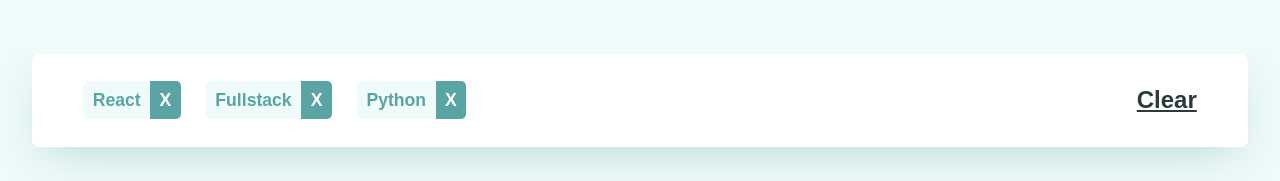
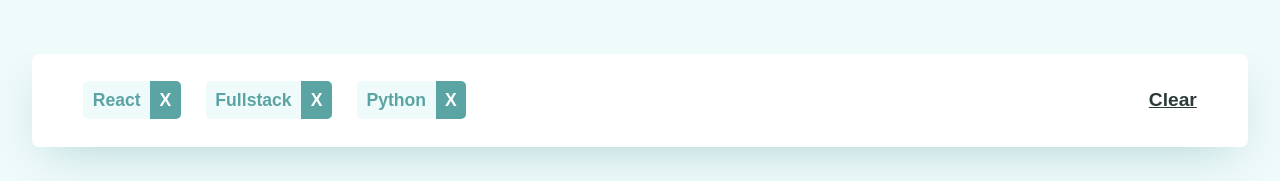
Before and after one commit to AAM77/static-listings-challenge-frontend, a React (Create React App) app: page / in a window 1280 px wide. Shown: the part 156-337 px from the top of the page. Built offline with nearby package versions, Linux system fonts and the light colour scheme; a web font is replaced by a local one.

Commit message:
Resize the clear button for the selected filters component. Replace colors with their variables.

```diff
--- a/src/App.scss
+++ b/src/App.scss
@@ -10,6 +10,7 @@ $spartan: "Spartan", sans-serif;
 // Primary Color
 $desaturated-dark-cyan: hsl(180, 29%, 50%);
 
+// Secondary & Tertiary Colors
 $light-grayish-cyan-background: hsl(180, 52%, 96%);
 $light-grayish-cyan-filter-tablet: hsl(180, 31%, 95%);
 $dark-grayish-cyan: hsl(180, 8%, 52%);
@@ -425,7 +426,7 @@ table th {
 }
 
 .App {
-  background: hsl(180, 52%, 96%);
+  background: $light-grayish-cyan-background;
 
   .attribution.footer {
     margin-bottom: 1rem;
@@ -483,7 +484,7 @@ table th {
         height: 38px;
         border-top-left-radius: 5px;
         border-bottom-left-radius: 5px;
-        background: hsl(180, 52%, 96%);
+        background: $light-grayish-cyan-background;
       }
 
       .remove-button {
@@ -518,10 +519,10 @@ table th {
   width: auto;
   height: auto;
   font-family: $spartan;
-  font-size: 1.5rem;
+  font-size: 1.2rem;
   font-weight: 700;
   text-decoration: underline;
-  color: hsl(180, 14%, 20%);
+  color: $very-dark-grayish-cyan;
 
   &:hover {
     cursor: pointer;
@@ -578,7 +579,7 @@ table th {
       margin-left: 5px;
 
       .featured {
-        background: hsl(180, 14%, 20%);
+        background: $very-dark-grayish-cyan;
       }
 
       .new {
@@ -603,7 +604,7 @@ table th {
   .position {
     font-size: 1.5rem;
     font-weight: 700;
-    color: hsl(180, 14%, 20%);
+    color: $very-dark-grayish-cyan;
 
     &:hover {
       cursor: pointer;
@@ -614,7 +615,7 @@ table th {
   .additional-details {
     font-size: 1.1rem;
     font-weight: 500;
-    color: hsl(180, 8%, 52%);
+    color: $dark-grayish-cyan;
   }
 
   .interpunct {
@@ -643,7 +644,7 @@ table th {
     height: 38px;
     border-radius: 5px;
     margin: 0px 0px 0px 25px;
-    background: hsl(180, 52%, 96%);
+    background: $light-grayish-cyan-background;
 
     &:hover {
       cursor: pointer;
```
